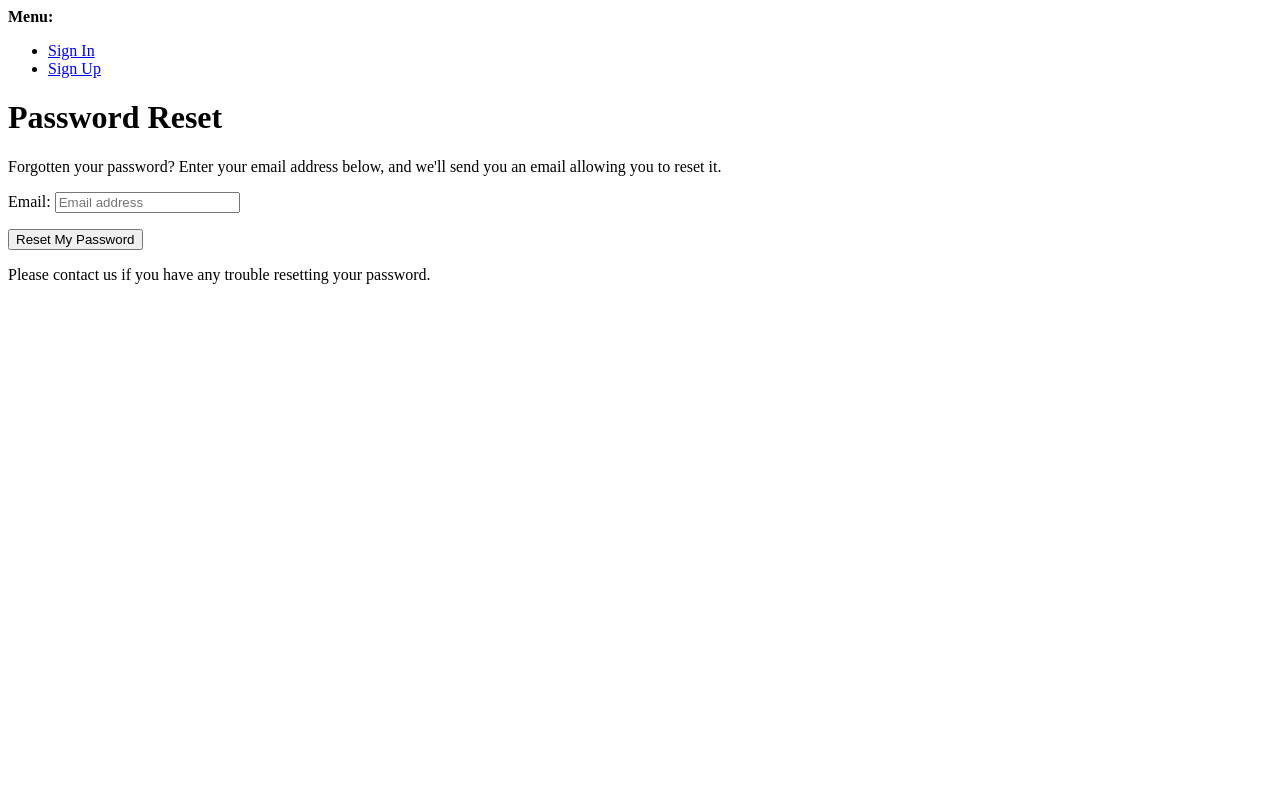
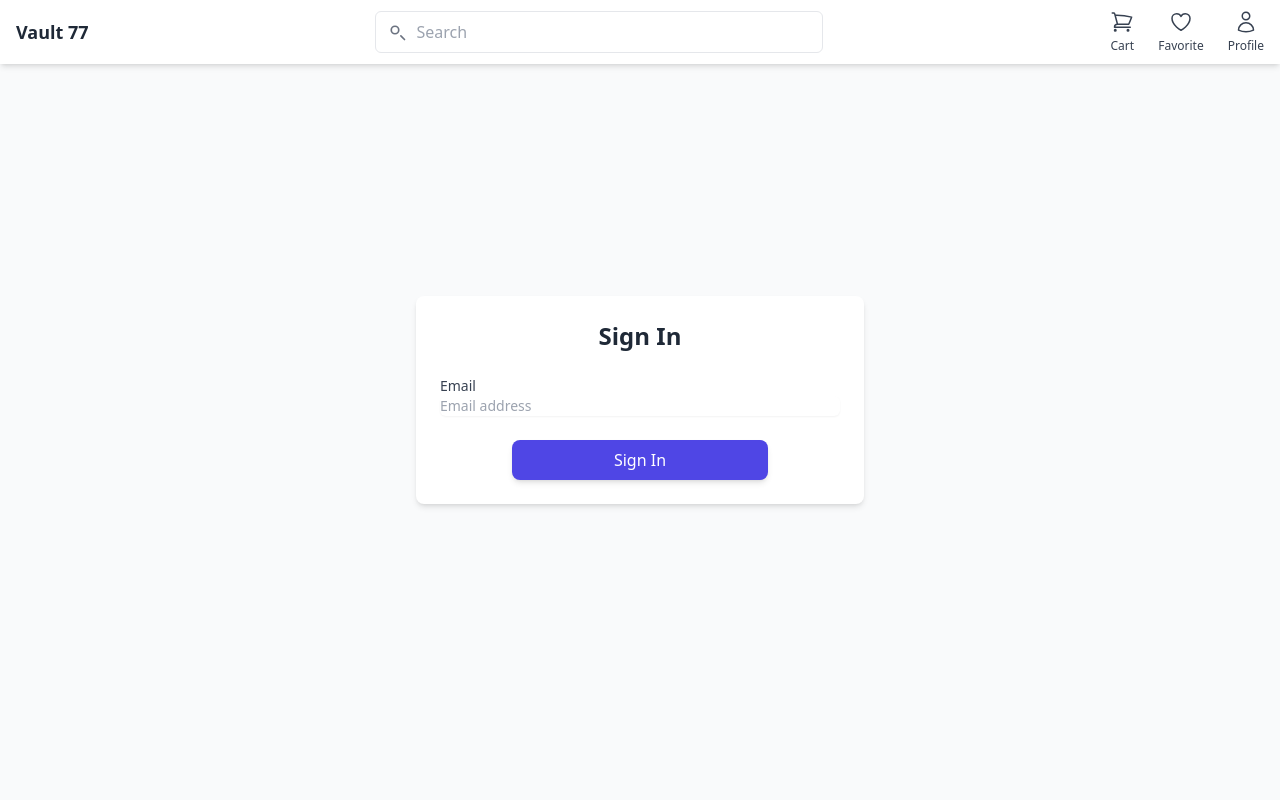
Before and after one commit to K4Nu/Vault77, a Django app: page /accounts/password/reset/ in a window 1280 px wide. Run offline with Django 5.2, Linux system fonts and the light colour scheme; parts of the project's set-up code (start-up, migrations or seed data) failed here and were passed over; some libraries are stand-ins or nearby versions.

Commit message:
customized change password

```diff
--- a/DjangoProject/settings.py
+++ b/DjangoProject/settings.py
@@ -190,3 +190,5 @@
         }
     }
 }
+
+ACCOUNT_EMAIL_CONFIRMATION_SENT_MESSAGE="Registration successful! Please check your email to verify your account."
--- a/DjangoProject/urls.py
+++ b/DjangoProject/urls.py
@@ -18,14 +18,21 @@
 from django.urls import path,include
 from django.conf import settings
 from django.conf.urls.static import static
-from users.views import CustomPasswordChangeView,CustomEmailView,CustomPasswordResetFromKeyDoneView
+from users.views import CustomPasswordChangeView, CustomEmailView, CustomPasswordResetFromKeyDoneView, ConfirmEmailView, \
+    SignupView,CustomPasswordResetView
 import debug_toolbar
 urlpatterns = [
     path('admin/', admin.site.urls),
     path('user/', include('users.urls')),
     path("__reload__/", include("django_browser_reload.urls")),
     path("accounts/email/",CustomEmailView.as_view(),name="account_email"),
+    path("accounts/signup/",SignupView.as_view(),name="account_signup"),
+    path("accounts/password/reset/",CustomPasswordResetView.as_view(),name="account_reset_password"),
+    path("accounts/confirm-email/<str:key>/", ConfirmEmailView.as_view(), name="account_confirm_email"),
+    #path("accounts/password/reset/key/<str:uidb64>/<str:key>/",CustomPasswordResetFromKeyDoneView.as_view(),name="account_reset_password_from_key"),
     path("accounts/password/reset/key/done/",CustomPasswordResetFromKeyDoneView.as_view(),name="account_reset_password_from_key_done"),
+    #path("accounts/confirm-email/",ConfirmEmailView.as_view(),name="account_confirm_email"),
+path("accounts/email/",CustomEmailView.as_view(),name="account_email"),
     path('accounts/password/change/', CustomPasswordChangeView.as_view(), name='account_change_password'),
     path('accounts/', include('allauth.urls')),
     path('__debug__/', include(debug_toolbar.urls)),
--- a/products/views.py
+++ b/products/views.py
@@ -1,4 +1,2 @@
 from django.shortcuts import render
 from .models import Product,Category,ProductImage
-
-class
--- a/templates/account/login.html
+++ b/templates/account/login.html
@@ -18,7 +18,8 @@
     {% endfor %}
 </div>
 {% endif %}
-<div class="max-w-md mx-auto mt-10 bg-white shadow-md rounded-lg p-6">
+<div class="h-screen -mt-16 flex items-center justify-center bg-gray-50 py-12 px-4 sm:px-6 lg:px-8">
+    <div class="max-w-md w-full bg-white shadow-md rounded-lg p-6">
     <!-- Title -->
     <h1 class="text-2xl font-bold text-gray-800 mb-6 text-center">
         {% trans "Sign In" %}
--- /dev/null
+++ b/templates/account/password_reset.html
@@ -0,0 +1,71 @@
+{% extends 'base.html' %}
+{% load i18n %}
+{% load widget_tweaks %}
+{% load static %}
+{% load custom_tags %}
+{% load socialaccount %}
+{% block title %}
+<title>Reset Password</title>
+{% endblock %}
+{% block content %}
+<div class="h-screen -mt-16 flex items-center justify-center bg-gray-50 py-12 px-4 sm:px-6 lg:px-8">
+    <div class="max-w-md w-full bg-white shadow-md rounded-lg p-6">
+        <!-- Title -->
+        <h1 class="text-2xl font-bold text-gray-800 mb-6 text-center">
+            {% trans "Sign In" %}
+        </h1>
+
+        <!-- Form -->
+        <form method="post" action="{% url 'account_reset_password' %}" class="space-y-6">
+            {% csrf_token %}
+
+            <!-- Non-Field Errors -->
+            {% if form.non_field_errors %}
+            <div class="bg-red-100 border border-red-400 text-red-700 px-4 py-3 rounded mb-4">
+                {% for error in form.non_field_errors %}
+                <p class="text-sm">{{ error|striptags }}</p>
+                {% endfor %}
+            </div>
+            {% endif %}
+
+            <!-- Loop through form fields -->
+            {% for field in form %}
+            <div class="mb-4">
+                {% if field|is_checkbox %}
+                <div class="flex items-center space-x-2">
+                    <!-- Checkbox -->
+                    {{ field|add_class:"h-5 w-5 text-indigo-600 border-gray-300 rounded" }}
+
+                    <!-- Label without colon -->
+                    <label for="{{ field.id_for_label }}" class="text-sm font-medium text-gray-700">
+                        {{ field.label|strip_last_char }}
+                    </label>
+                </div>
+                {% else %}
+                <label for="{{ field.id_for_label }}" class="block text-sm font-medium text-gray-700">
+                    {{ field.label }}
+                </label>
+                {{ field|add_class:"block w-full border-gray-300 rounded-md shadow-sm focus:ring-indigo-500 focus:border-indigo-500 text-sm" }}
+                {% endif %}
+
+                <!-- Display field errors -->
+                {% if field.errors %}
+                <ul class="mt-2 text-sm text-red-600">
+                    {% for error in field.errors %}
+                    <li>{{ error|striptags }}</li>
+                    {% endfor %}
+                </ul>
+                {% endif %}
+            </div>
+            {% endfor %}
+
+            <div class="flex justify-center mt-4">
+                <button type="submit"
+                    class="w-64 px-6 py-2 bg-indigo-600 hover:bg-indigo-700 text-white font-medium rounded-lg shadow-md focus:ring-2 focus:ring-indigo-500 focus:ring-offset-2 transition duration-150">
+                    {% trans "Sign In" %}
+                </button>
+            </div>
+        </form>
+    </div>
+</div>
+{% endblock %}
--- a/templates/account/password_set.html
+++ b/templates/account/password_set.html
@@ -4,7 +4,7 @@
 {% load static %}
 
 {% block content %}
-<div class="bg-white shadow-md rounded-lg p-6 max-w-md mx-auto">
+<div class="h-screen -mt-16 bg-white shadow-md rounded-lg p-6 max-w-md mx-auto">
   <h2 class="text-2xl font-bold mb-4">Change Your Password</h2>
   {% include "account/password_reset_form_partial.html" %}
 </div>
--- a/templates/account/signup.html
+++ b/templates/account/signup.html
@@ -7,7 +7,8 @@
 {% endblock title %}
 
 {% block content %}
-<div class="max-w-md mx-auto mt-10 bg-white shadow-md rounded-lg p-6">
+<div class="h-screen -mt-16 flex items-center justify-center bg-gray-50 py-12 px-4 sm:px-6 lg:px-8">
+    <div class="max-w-md w-full bg-white shadow-md rounded-lg p-6">
     <!-- Title -->
     <h1 class="text-2xl font-bold text-gray-800 mb-4 text-center">
         {% trans "Sign Up" %}
@@ -54,4 +55,5 @@
     </button>
     </form>
 </div>
+</div>
 {% endblock content %}
--- a/users/views.py
+++ b/users/views.py
@@ -14,10 +14,21 @@
 from django.core.validators import validate_email
 from django.core.exceptions import ValidationError
 from .forms import CustomChangePasswordForm
-from allauth.account.views import PasswordChangeView, EmailView,PasswordResetFromKeyDoneView
+from allauth.account.views import PasswordChangeView, EmailView, PasswordResetFromKeyDoneView, ConfirmEmailView, \
+    SignupView,PasswordResetView
 from django.http import HttpResponse, JsonResponse
 from django.template.loader import render_to_string
 from django.contrib.auth.mixins import UserPassesTestMixin
+from django.contrib.messages import get_messages
+from django.contrib.auth import logout
+class SignupView(SignupView):
+    def form_valid(self, form):
+        response=super().form_valid(form)
+        storage=get_messages(self.request)
+        for message in storage:
+            pass
+        messages.success(self.request, "Registration successful! Please check your email to verify your account.")
+        return redirect("account_login")
 class ProfileView(LoginRequiredMixin,DetailView):
     model = Profile
     template_name = "users/profile.html"
@@ -74,7 +85,6 @@
         if not email:
             messages.error(request, "Please enter your email address.")
             return redirect("user:resend_email_verification")
-
         try:
             validate_email(email)
         except ValidationError:
@@ -131,12 +141,13 @@
 class CustomEmailView(EmailView):
     template_name = "account/email.html"
     success_url = reverse_lazy("users:profile_view")
-
+    """
+    After tests put it back
     def dispatch(self, request, *args, **kwargs):
         if not request.htmx:
             return redirect("users:profile_view")
         return super().dispatch(request, *args, **kwargs)
-
+    """
     def test_func(self):
         return not SocialAccount.objects.filter(user=self.request.user).exists()
 
@@ -168,5 +179,41 @@
 
 class CustomPasswordResetFromKeyDoneView(PasswordResetFromKeyDoneView):
     def get(self,request,*args,**kwargs):
+        if request.user.is_authenticated:
+            logout(request)
+        storage=get_messages(self.request)
+        for message in storage:
+            pass
         messages.success(request, "Password has been reset successfully. Please login with your new password.")
         return redirect("account_login")
+
+class ConfirmEmailView(ConfirmEmailView):
+    def get(self, request, *args, **kwargs):
+        self.object = self.get_object()
+        self.object.confirm(self.request)
+        storage=get_messages(self.request)
+        for message in storage:
+            pass
+        messages.success(request, "Email has been confirmed successfully.")
+        return redirect("account_login")
+
+
+class CustomPasswordResetView(PasswordResetView):
+    template_name = "account/password_reset.html"
+    success_url = reverse_lazy('account_login')
+
+    def dispatch(self, request, *args, **kwargs):
+        # Remove any login requirement
+        if request.user.is_authenticated:
+            messages.info(request, "You are already logged in.")
+            return redirect(reverse_lazy('users:profile_view'))
+        return super().dispatch(request, *args, **kwargs)
+
+    def form_valid(self, form):
+        email = form.cleaned_data["email"]
+        response = super().form_valid(form)
+        messages.success(
+            self.request,
+            f"Password reset instructions have been sent to {email}."
+        )
+        return response
```
